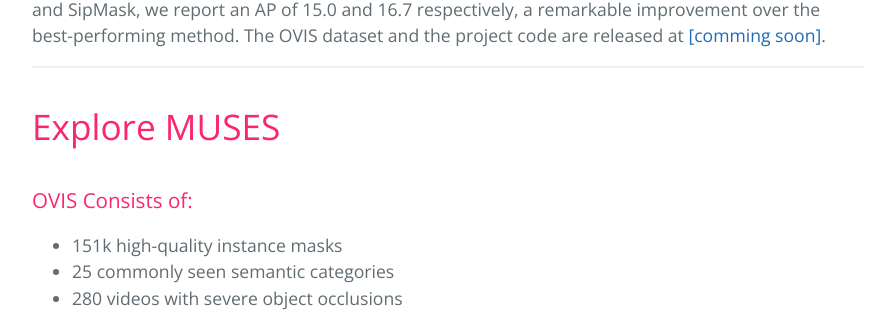
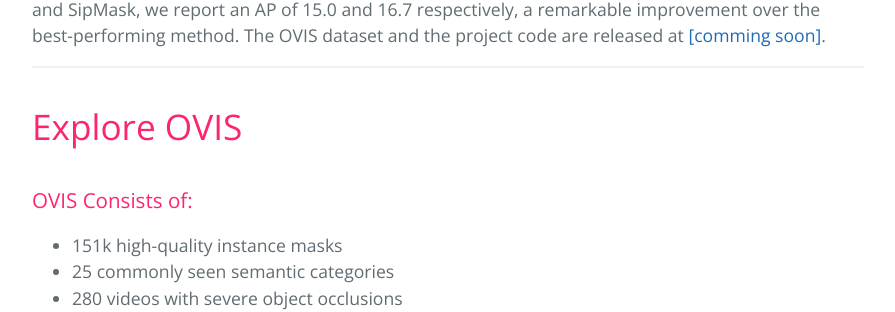
Before and after one commit to qjy981010/OVIS, a Jekyll site: the page built from index.md, in a window 1280 px wide and 900 px high, scrolled down 827 px. Shown: the part 158-470 px from the top of the window, without its empty margins (192-1087 px from the left). Built offline with Jekyll 4.4.1, drawn with Linux system fonts in a browser that asks for light colours.

```diff
--- a/index.md
+++ b/index.md
@@ -30,7 +30,7 @@
 
 
 
-# Explore MUSES
+# Explore OVIS
 
 ### OVIS Consists of:
 - 151k high-quality instance masks
```
